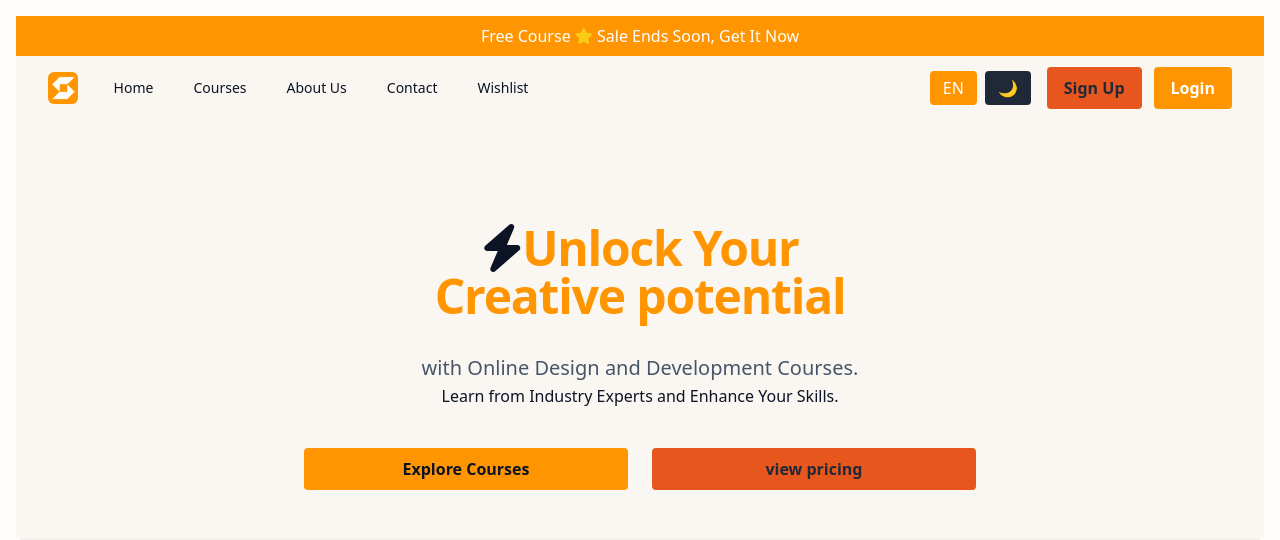
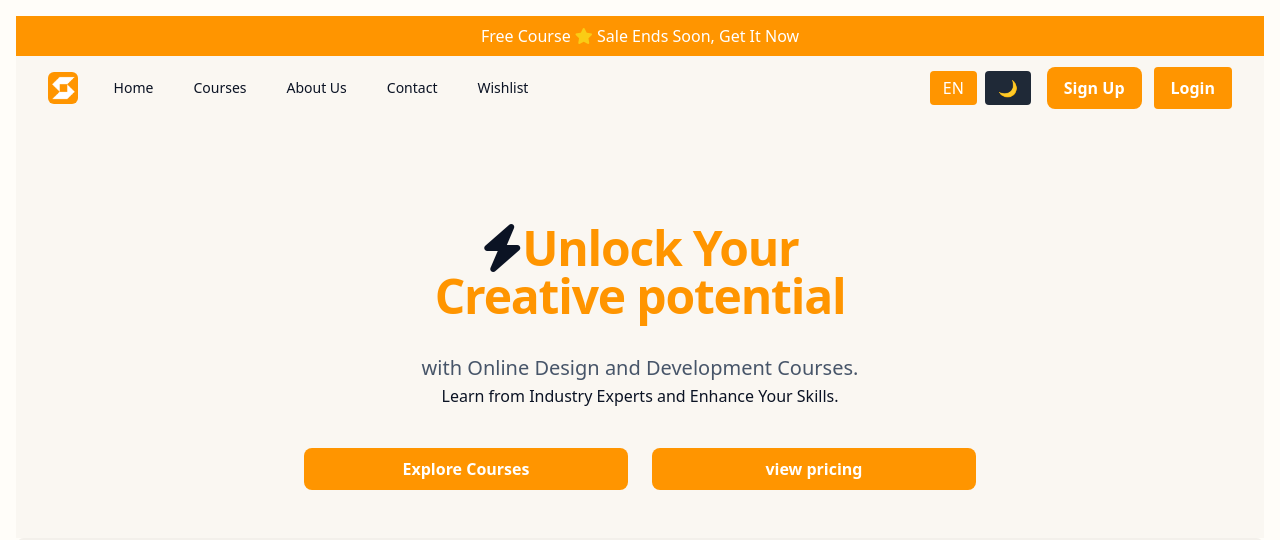
Before and after one commit to Abdulrhman-Rabea/Up-Course, a React (Vite) app: page / in a window 1280 px wide. Shown: the top 540 px of the page. Built offline with nearby package versions, Linux system fonts and the light colour scheme; no server answers.

Commit message:
Edit on dark  mode

```diff
--- a/src/App.css
+++ b/src/App.css
@@ -261,13 +261,7 @@ nav.relative { background-color: var(--surface); }
   box-shadow: var(--shadow) !important;
 }
 
-/* ===== إصلاح زر Sign Up في الـ dark mode (يغطي الحالتين) ===== */
-.dark .bg-\[\#e4e4e7\],
-.dark .bg-\[\#E4E4E7\] {
-  background-color: #1a1f27 !important;         /* خلفية داكنة ناعمة */
-  color: var(--text) !important;                 /* نص فاتح من الثيم */
-  border: 1px solid var(--border) !important;    /* حدود متناسقة */
-}
+
 
 /* الغي تأثير hover:brightness علشان ما يفتحش اللون في الداكن */
 .dark .bg-\[\#e4e4e7\]:hover,
@@ -276,12 +270,7 @@ nav.relative { background-color: var(--surface); }
   background-color: #0d84b3 !important;          /* درجة أدكن بسيطة للهوفر */
 }
 
-/* سيب الـ Light Mode زي ما هو (اختياري لو عايز تثبيت أوفررايد صريح) */
-:not(.dark) .bg-\[\#e4e4e7\],
-:not(.dark) .bg-\[\#E4E4E7\] {
-  background-color: #e7561d !important;
-  color: #1f2937 !important; /* قريب من text-gray-800 */
-}
+
 /* زرار Cancel في الداكن */
 .dark .bg-gray-200 {
   background-color: #1a1f27 !important;   /* سطح داكن ناعم */
@@ -298,3 +287,58 @@ nav.relative { background-color: var(--surface); }
 .dark .text-gray-800 {
   color: var(--text) !important;
 }
+
+/* زر أساسي (نفس login) */
+.btn-primary {
+  background-color: var(--primary);
+  color: #fff;
+  border: 1px solid transparent;
+  border-radius: 0.5rem;
+  font-weight: 700;
+  padding: 0.5rem 1rem; /* py-2 px-4 */
+  display: inline-flex;
+  align-items: center;
+  justify-content: center;
+}
+.btn-primary:hover { filter: brightness(1.05); }
+.btn-primary:focus { outline: none; box-shadow: none; }
+.btn-primary:disabled { opacity: .5; cursor: not-allowed; }
+
+/* متوافق مع الدارك تلقائيًا لأن var(--primary) ثابت والنص أبيض */
+
+
+
+
+.btn-primary{
+  background:#ff9500; color:#fff; border:1px solid transparent;
+  border-radius:.5rem; font-weight:700; padding:.5rem 1rem;
+  display:inline-flex; align-items:center; justify-content:center;
+}
+.btn-primary:hover{ filter:brightness(1.05); }
+.btn-primary:disabled{ opacity:.5; cursor:not-allowed; }
+.dark .btn-primary{ background:#ff9500; color:#fff; }
+
+
+
+
+
+
+
+/* Dark mode override للبلوك ده تحديدًا */
+.dark .bg-\[\#e4e4e7\],
+.dark .bg-\[\#E4E4E7\] {
+  background-color: #ff9500 !important;
+}
+
+/* لو العنصر عليه text-gray-800 خلّي النص أبيض في الدارك */
+.dark .bg-\[\#e4e4e7\].text-gray-800,
+.dark .bg-\[\#E4E4E7\].text-gray-800 {
+  color: #ffffff !important;
+}
+
+/* (اختياري) هوفر بسيط في الدارك */
+.dark .bg-\[\#e4e4e7\]:hover,
+.dark .bg-\[\#E4E4E7\]:hover {
+  filter: none !important;
+  background-color: #ff9f1a !important; /* درجة أدكن خفيفة */
+}
--- a/src/Navbar/Nav.jsx
+++ b/src/Navbar/Nav.jsx
@@ -152,7 +152,7 @@ const mode = useSelector((state) => state.theme.mode);
 								{!user ? (
 									<>
 										<Link to="register">
-											<MyButton bgColor="#e4e4e7" textColor="text-gray-800">
+											<MyButton className="btn-primary w-full">
 												{t("nav.auth.signup")}
 											</MyButton>
 										</Link>
--- a/src/pages/Home.jsx
+++ b/src/pages/Home.jsx
@@ -86,7 +86,7 @@ function Home() {
               <p>{t("home.hero.learn_line")}</p>
               <div className="mt-10 flex items-center justify-center gap-x-6">
                 <MyButton
-                  bgColor="#ff9500"
+                  className=" btn-primary w-auto w-full focus:outline-none focus:ring-0"
                   onClick={() => {
                     document
                       .getElementById("CoursesSec")
@@ -96,8 +96,7 @@ function Home() {
                   {t("home.hero.cta_explore")}
                 </MyButton>
                 <MyButton
-                  bgColor="#E4E4E7"
-                  textColor={"text-black-500"}
+                   className=" btn-primary w-auto w-full focus:outline-none focus:ring-0"
                   onClick={() => {
                     document
                       .getElementById("PriceSec")
```
